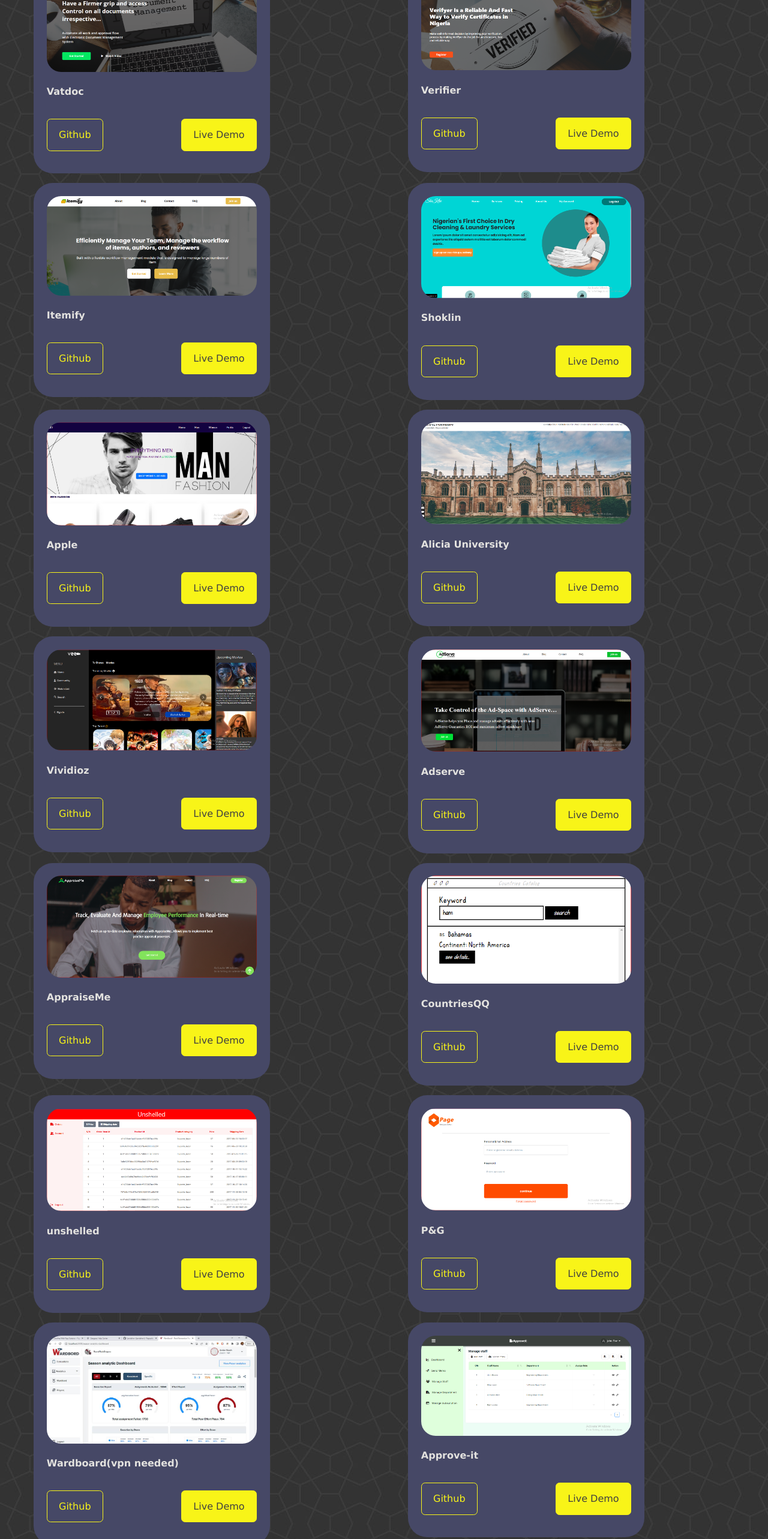
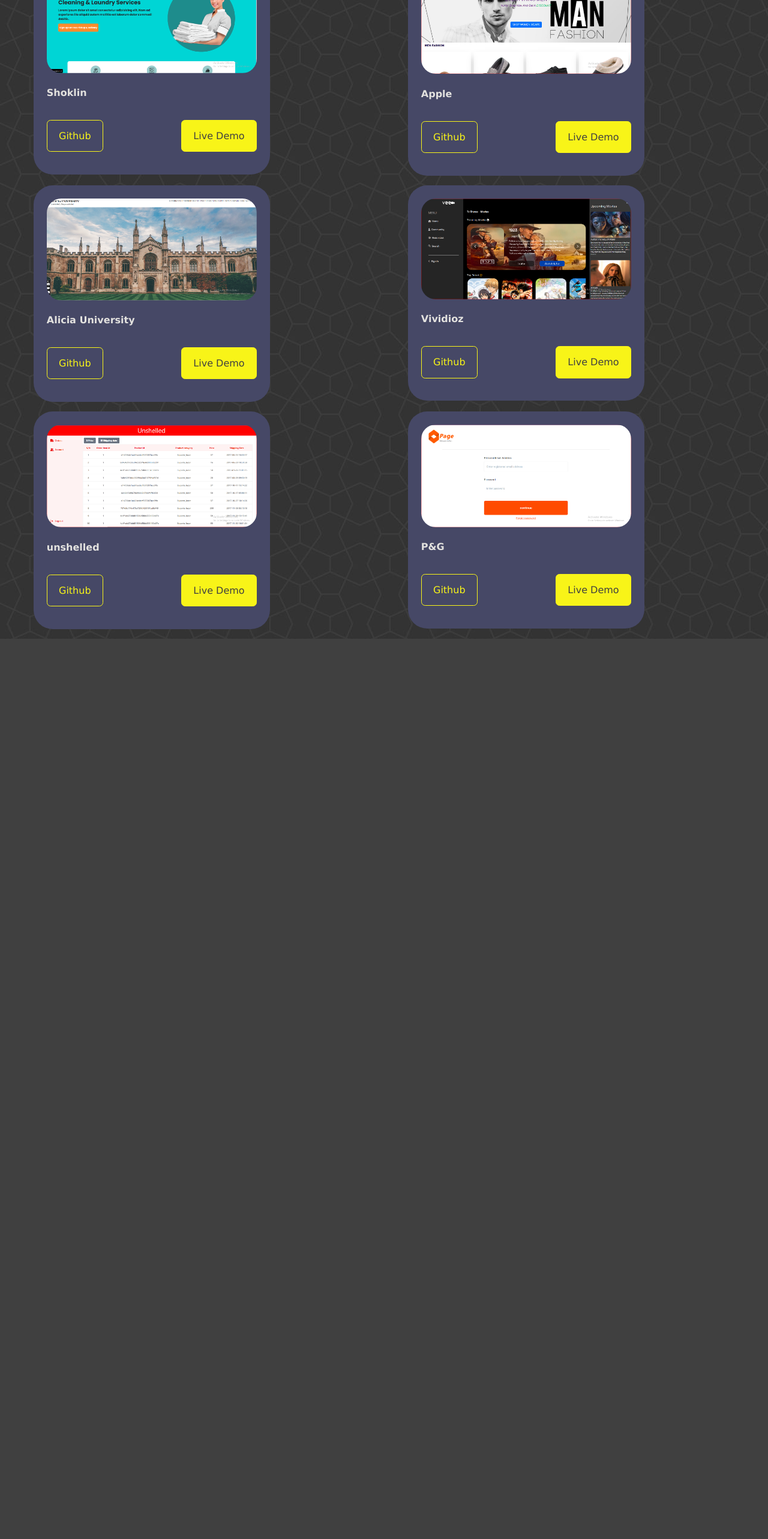
Before and after one commit to rash1234567/shevfolio, a React (Create React App) app: page /projects in a window 1280 px wide. Shown: the part 160-2726 px from the top of the page at 60% size. After the commit the page ends 1225 px from the top, so only its background shows below. Built offline with nearby package versions, Linux system fonts and the light colour scheme.

Commit message:
Update data.js

```diff
--- a/src/Projects/data.js
+++ b/src/Projects/data.js
@@ -14,24 +14,24 @@
 import page from './portfolio_img/page.PNG';
 
 export const data = [
-    {
-        title: 'Vatdoc',
-        demo: 'https://vatdoc.netlify.app/',
-        github: 'https://github.com/Lawdshev/Vatdoc',
-        img: vatdoc,
-    },
-    {
-        title: 'Verifier',
-        demo: 'https://everifyer.netlify.app/',
-        github: 'https://github.com/Lawdshev/Everifyer',
-        img: verifier,
-    },
-    {
-        title: 'Itemify',
-        demo: 'https://itemify.netlify.app/',
-        github: 'https://github.com/Lawdshev/Itemify',
-        img: itemify,
-    },
+//     {
+//         title: 'Vatdoc',
+//         demo: 'https://vatdoc.netlify.app/',
+//         github: 'https://github.com/Lawdshev/Vatdoc',
+//         img: vatdoc,
+//     },
+//     {
+//         title: 'Verifier',
+//         demo: 'https://everifyer.netlify.app/',
+//         github: 'https://github.com/Lawdshev/Everifyer',
+//         img: verifier,
+//     },
+//     {
+//         title: 'Itemify',
+//         demo: 'https://itemify.netlify.app/',
+//         github: 'https://github.com/Lawdshev/Itemify',
+//         img: itemify,
+//     },
     {
         title: 'Shoklin',
         demo: 'https://shoklin.onrender.com',
@@ -56,24 +56,24 @@
         github: 'https://github.com/rash1234567/NEWVIVIDIO',
         img: vividioz,
     },
-    {
-        title: 'Adserve',
-        demo: 'https://adserve.netlify.app/',
-        github: 'https://github.com/Lawdshev/adserve',
-        img: adserve,
-    },
-    {
-        title: 'AppraiseMe',
-        demo: 'https://appraiseMe.netlify.app/',
-        github: 'https://github.com/Lawdshev/appraise',
-        img: appraiseMe,
-    },
-    {
-        title: 'CountriesQQ',
-        demo: 'https://countriesQQ.onrender.com',
-        github: 'https://github.com/Lawdshev/vatebra_test',
-        img: country,
-    },
+//     {
+//         title: 'Adserve',
+//         demo: 'https://adserve.netlify.app/',
+//         github: 'https://github.com/Lawdshev/adserve',
+//         img: adserve,
+//     },
+//     {
+//         title: 'AppraiseMe',
+//         demo: 'https://appraiseMe.netlify.app/',
+//         github: 'https://github.com/Lawdshev/appraise',
+//         img: appraiseMe,
+//     },
+//     {
+//         title: 'CountriesQQ',
+//         demo: 'https://countriesQQ.onrender.com',
+//         github: 'https://github.com/Lawdshev/vatebra_test',
+//         img: country,
+//     },
     {
         title: 'unshelled',
         demo: 'https://unshelled-client.onrender.com/',
@@ -86,16 +86,16 @@
         github: 'https://github.com/Lawdshev/page',
         img: page
     },
-    {
-        title: 'Wardboard(vpn needed)',
-        demo: 'https://wardbord.com/',
-        github: 'N/A',
-        img: wardboard
-    },
-    {
-        title: 'Approve-it ',
-        demo: 'https://approve-it.onrender.com/',
-        github: 'https://github.com/Lawdshev/ApproveIT',
-        img: approveit
-    }
+//     {
+//         title: 'Wardboard(vpn needed)',
+//         demo: 'https://wardbord.com/',
+//         github: 'N/A',
+//         img: wardboard
+//     },
+//     {
+//         title: 'Approve-it ',
+//         demo: 'https://approve-it.onrender.com/',
+//         github: 'https://github.com/Lawdshev/ApproveIT',
+//         img: approveit
+//     }
 ]
```
